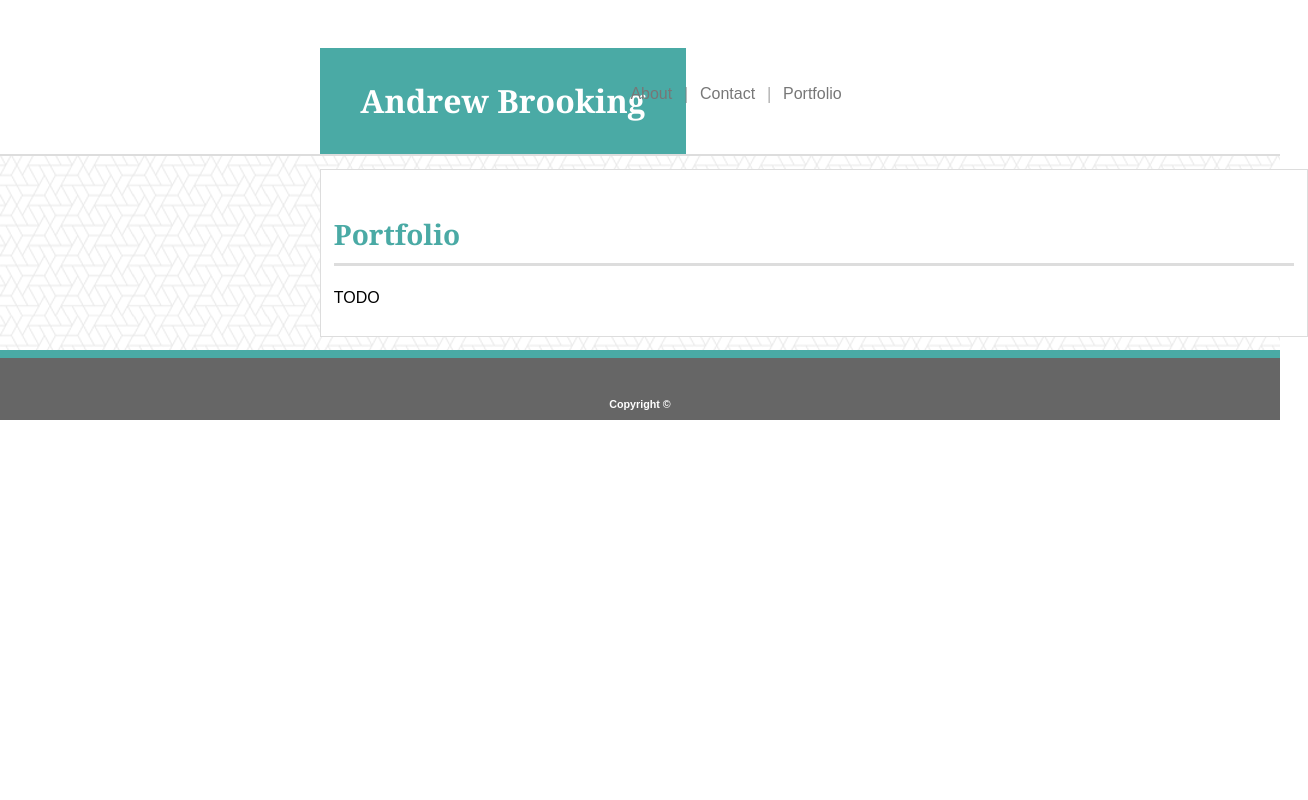
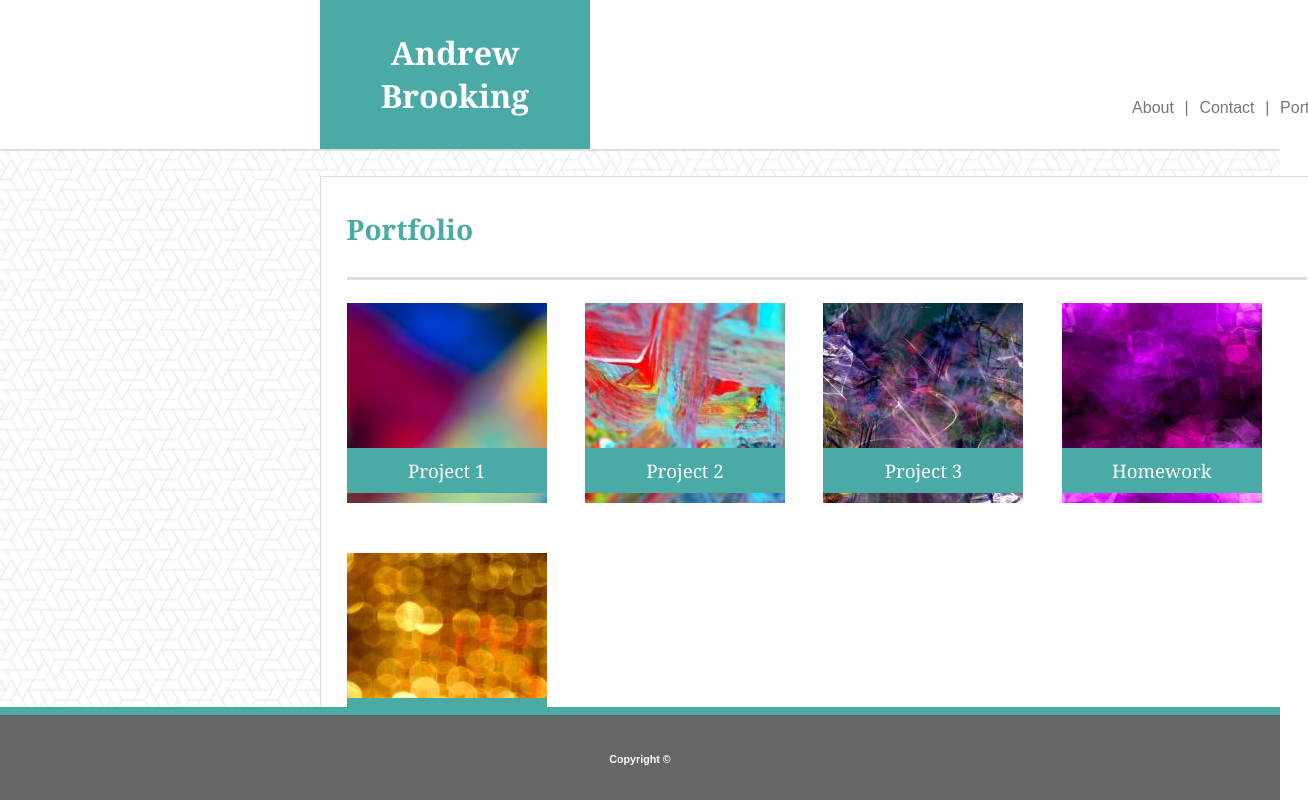
Before and after one commit to AndrewBrooking/Basic-Portfolio, a plain HTML site: page portfolio.html in a window 1280 px wide. Shown: the whole page, 1308 px wide, since content can reach past the window. Drawn offline with Linux system fonts and the light colour scheme.

Commit message:
Added portfolio images

```diff
--- a/assets/css/style.css
+++ b/assets/css/style.css
@@ -1,10 +1,19 @@
 body {
-    margin: 0;
+    float: left;
+    background-image: url("../images/bg.png");
+    min-width: 100%;
     width: 100%;
+    min-height: 100%;
+    height: auto;
+    position: fixed;
+    top: 0;
+    left: 0;
+    margin: 0 auto;
+    font-family: 'Arial', 'Helvetica Neue', Helvetica, sans-serif;
 }
 
 header {
-    background-color: #4aaaa5;
+    background: #4aaaa5;
     color: #ffffff;
     text-align: center;
     font-family: 'Georgia', 'Times', 'Times New Roman', serif;
@@ -12,8 +21,17 @@ header {
     padding-bottom: 10px;
     padding-left: 15px;
     padding-right: 15px;
-    margin-top: 5%;
-    width: 35%;
+    width: 25%;
+}
+
+.banner-outer {
+    background: #ffffff;
+    border-bottom: 2px solid #dddddd;
+}
+
+.banner-inner, .title, .content {
+    width: 960px;
+    margin-left: 25%;
 }
 
 nav {
@@ -21,69 +39,97 @@ nav {
     color: #777777;
     width: 65%;
     float: right;
-    position: absolute;
-    top: 85px;
-    right: 430px;
+    position: relative;
+    top: -50px;
+    left: 65px;
 }
 
-main {
-    background-image: url("../images/bg.png");
-    padding-top: 1%;
-    padding-bottom: 1%;
-}
-
-footer {
-    background-color: #666666;
-    color: #ffffff;
-    text-align: center;
-    padding-top: 15px;
-    border-top: 8px solid #4aaaa5;
-}
-
-a:link, a:visited, a:hover, a:active {
+a {
     color: #777777;
-    font-family: 'Arial', 'Helvetica Neue', Helvetica, sans-serif;
     text-decoration: none;
     padding: 1%;
 }
 
-p {
-    font-size: 12pt;
-    font-family: 'Arial', 'Helvetica Neue', Helvetica, sans-serif;
+main {
+    padding-top: 2%;
+    margin-bottom: 2%;
 }
 
-h2 {
+.content {
+    background: #ffffff;
+    font-size: 14pt;
+    padding-left: 2%;
+    padding-right: 2%;
+    padding-bottom: 2%;
+    border: 1px solid #dddddd;
+    float: left;
+    overflow: auto;
+}
+
+#page-title {
     color: #4aaaa5;
     font-family: 'Georgia', 'Times', 'Times New Roman', serif;
-    padding: 1%;
     padding-left: 0;
-    border-bottom: 3px solid #ddd;
+    padding-top: 1%;
+    padding-bottom: 3%;
+    border-bottom: 3px solid #dddddd;
+}
+
+p, form {
+    color: #777777;
+    font-size: 12pt;
+}
+
+.port-img {
+    float: left;
+    padding-right: 4%;
+    overflow: auto;
+}
+
+.port-title {
+    background: #4aaaa5;
+    color: #ffffff;
+    padding-top: 10px;
+    padding-bottom: 10px;
+    text-align: center;
+    font-family: 'Georgia', 'Times', 'Times New Roman', serif;
+    position: relative;
+    bottom: 60px;
+}
+
+input, textarea {
+    width: 100%;
+    margin-top: 0.25%;
+    margin-bottom: 2%;
+}
+
+textarea {
+    height: 200px;
+}
+
+button {
+    background: #4aaaa5;
+    color: #ffffff;
+    width: 116px;
+    height: 42px;
+    font-size: 14pt;
+    text-decoration: none;
+    border: none;
+
+}
+
+footer {
+    background: #666666;
+    color: #ffffff;
+    text-align: center;
+    padding-top: 1%;
+    margin-top: 0;
+    border-top: 8px solid #4aaaa5;
+    position: fixed;
+    bottom: 0;
+    width: 100%;
 }
 
 h6 {
     padding-bottom: 10px;
-    font-family: 'Arial', 'Helvetica Neue', Helvetica, sans-serif;
 }
-
-.container {
-    float: left;
-    width: 100%;
-}
-
-.banner-outer {
-    background-color: #ffffff;
-    border-bottom: 2px solid #ddd;
-}
-
-.banner-inner, .title, .content {
-    width: 960px;
-    margin-left: 25%;
-}
-
-.content {
-    background-color: #ffffff;
-    font-size: 14pt;
-    padding: 1%;
-    margin-top: 0;
-    border: 1px solid #ddd;
-}
--- a/portfolio.html
+++ b/portfolio.html
@@ -2,11 +2,10 @@
 
 <html>
     <head>
-        <title>Andrew Brooking - About</title>
+        <title>Andrew Brooking - Portfolio</title>
         <link rel="stylesheet" href="./assets/css/style.css">
     </head>
     <body>
-        <div class="container">
         <div class="banner-outer">
             <div class="banner-inner">
                 <header><h1>Andrew Brooking</h1></header>
@@ -18,16 +17,32 @@
 
         <main>
             <div class="content">
-                    <h2>Portfolio</h2>
-                    <p>
-                        TODO
-                    </p>
+                <h2 id="page-title">Portfolio</h2>
+                <div class="port-img">
+                    <img src="./assets/images/proj1.jpg" alt="Project 1">
+                    <div class="port-title">Project 1</div>
+                </div>
+                <div class="port-img">
+                    <img src="./assets/images/proj2.jpg" alt="Project 2">
+                    <div class="port-title">Project 2</div>
+                </div>
+                <div class="port-img">
+                    <img src="./assets/images/proj3.jpg" alt="Project 3">
+                    <div class="port-title">Project 3</div>
+                </div>
+                <div class="port-img">
+                    <img src="./assets/images/homework.jpg" alt="Homework">
+                    <div class="port-title">Homework</div>
+                </div>
+                <div class="port-img">
+                    <img src="./assets/images/activities.jpg" alt="Activities">
+                    <div class="port-title">Activities</div>
+                </div>
             </div>
         </main>
 
         <footer>
             <h6>Copyright ©</h6>
         </footer>
-        </div>
     </body>
 </html>
```
Also changed, not shown: contact.html (+9 -8 lines), index.html (+2 -3 lines), assets/images/activities.jpg (added), assets/images/homework.jpg (added), assets/images/proj1.jpg (added), assets/images/proj2.jpg (added), assets/images/proj3.jpg (added), assets/images/trees.png (added). Lines whose indentation alone changed are shown as unchanged.
